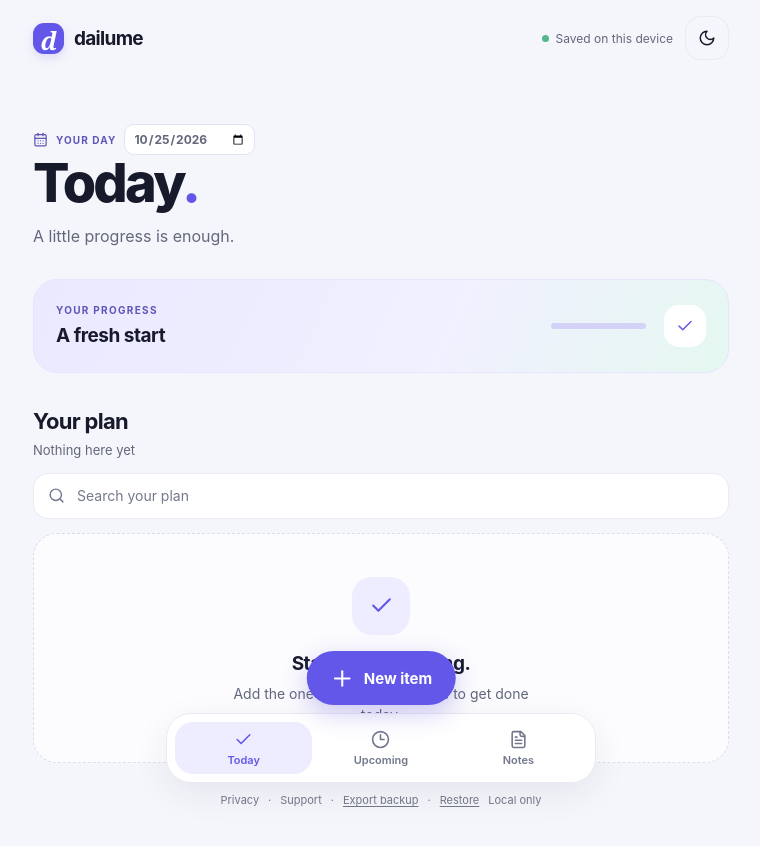
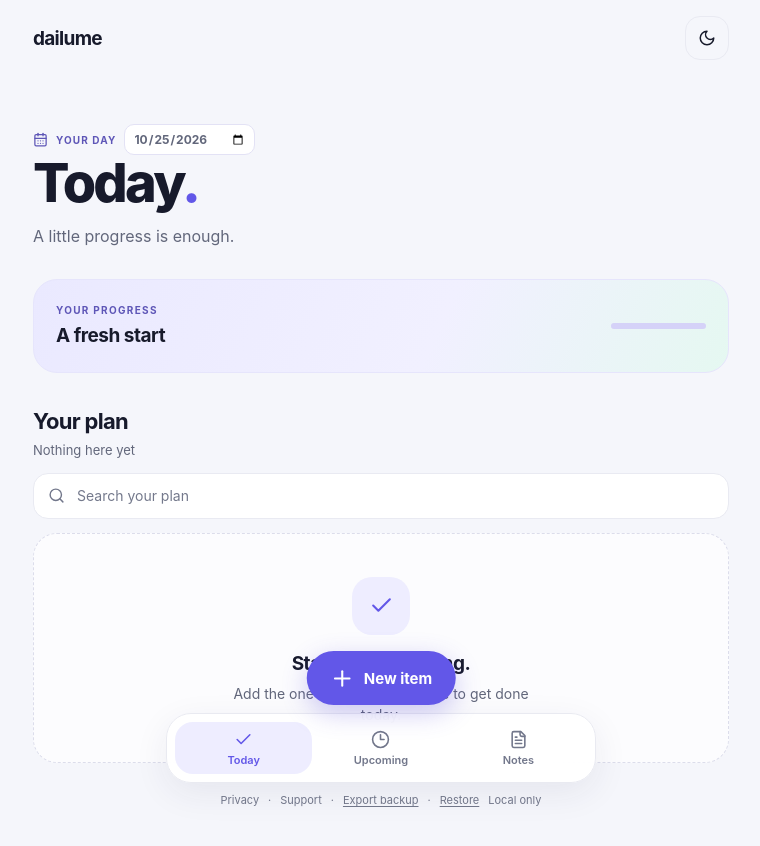
Before and after one commit to davidpit1565/Notes, a React (Vite) app: page / in a window 1280 px wide. Shown: the top 846 px of the page, without its empty margins (259-1019 px from the left). Built offline with nearby package versions, Linux system fonts and the light colour scheme.

Commit message:
Simplify Dailume header and remove decorative progress icon

```diff
--- a/src/App.tsx
+++ b/src/App.tsx
@@ -201,8 +201,8 @@ export default function App() {
   return <div className="app-shell">
     <main className="planner">
       <header className="app-header">
-        <div className="wordmark"><span className="wordmark-icon">d</span><span>dailume</span></div>
-        <div className="header-actions"><span className="private-label"><span /> Saved on this device</span><button className="theme-toggle" type="button" aria-label={theme === 'light' ? 'Switch to dark mode' : 'Switch to light mode'} title={theme === 'light' ? 'Dark mode' : 'Light mode'} onClick={() => setTheme(value => value === 'light' ? 'dark' : 'light')}>{theme === 'light' ? <Moon size={18} /> : <Sun size={18} />}</button></div>
+        <div className="wordmark"><span>dailume</span></div>
+        <div className="header-actions"><button className="theme-toggle" type="button" aria-label={theme === 'light' ? 'Switch to dark mode' : 'Switch to light mode'} title={theme === 'light' ? 'Dark mode' : 'Light mode'} onClick={() => setTheme(value => value === 'light' ? 'dark' : 'light')}>{theme === 'light' ? <Moon size={18} /> : <Sun size={18} />}</button></div>
       </header>
 
       <section className="welcome">
@@ -221,7 +221,6 @@ export default function App() {
           <strong>{tab === 'Today' ? (tasks ? `${completed} of ${tasks} done` : 'A fresh start') : `${tasks} ${tasks === 1 ? 'item' : 'items'} ahead`}</strong>
         </div>
         {tab === 'Today' && <div className="progress-track" role="progressbar" aria-label="Tasks completed" aria-valuemin={0} aria-valuemax={tasks || 1} aria-valuenow={completed}><span style={{ width: (tasks ? completed / tasks * 100 : 0) + '%' }} /></div>}
-        <div className="progress-mark">{tab === 'Today' ? <Check size={18} /> : <Clock3 size={18} />}</div>
       </section>}
 
       <div className="list-heading">
```
